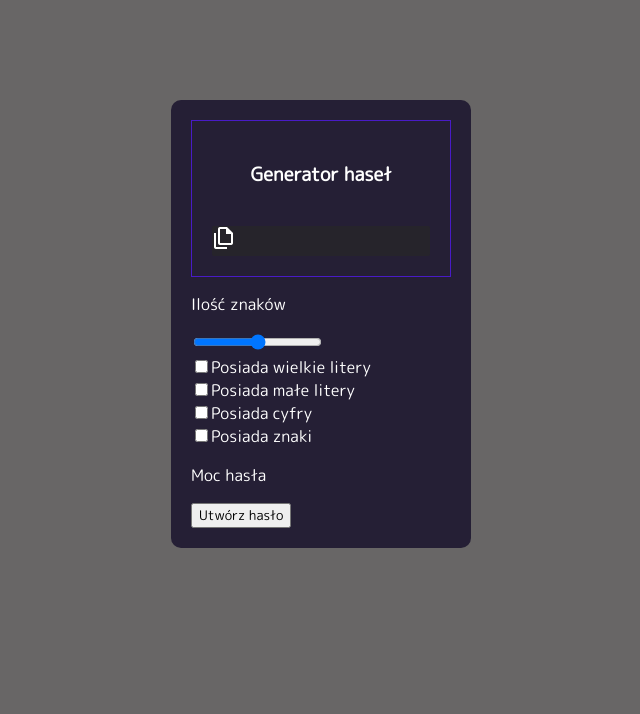
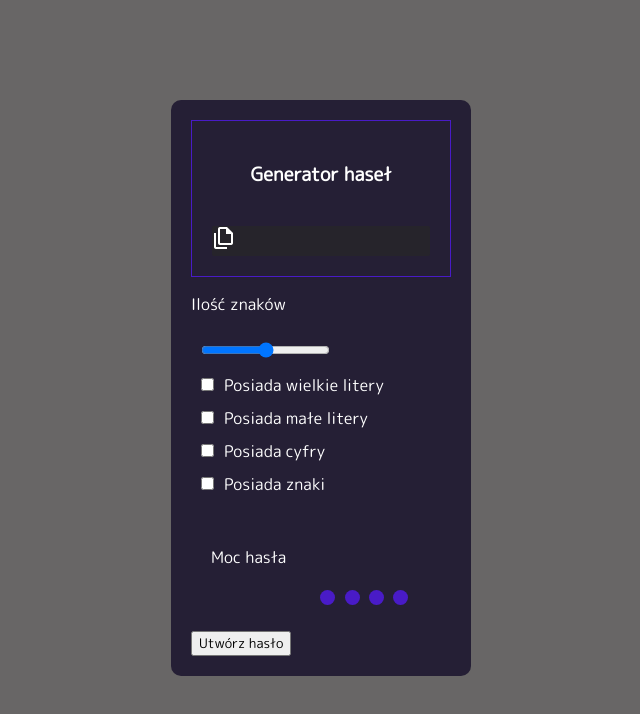
Before and after one commit to amagiera1979/Generator-hasel, a plain HTML site: page index.html in a window 1280 px wide. Shown: the whole page, without its empty margins (319-959 px from the left). Drawn offline with nearby package versions, Linux system fonts and the light colour scheme.

Commit message:
Stylowanie input, .strength, .str-bar, .bar

```diff
--- a/index.css
+++ b/index.css
@@ -1,14 +1,14 @@
 @import url('https://fonts.googleapis.com/css2?family=M+PLUS+Rounded+1c&display=swap');
-*{
+* {
   font-family: 'M PLUS Rounded 1c', sans-serif;
   box-sizing: border-box;
 }
-body{
+body {
   background-color: rgb(104, 102, 102);
-    color:white;
+  color: white;
 }
-.generator{
-margin-left:auto;
+.generator {
+  margin-left: auto;
   margin-right: auto;
   width: 300px;
   max-height: fit-content;
@@ -17,18 +17,44 @@ margin-top: 100px;
   padding: 20px;
   border-radius: 10px;
 }
-h3{
+h3 {
   text-align: center;
   padding-bottom: 20px;
 }
-.result{
+.result {
   padding: 20px;
-border: 1px solid rgb(73, 27, 199)
+  border: 1px solid rgb(73, 27, 199);
 }
-.copy{
+.copy {
   background-color: rgb(38, 36, 43);
   border-radius: 2px;
   align-items: flex-end;
   /* &#xf24d; */
 
 }
+input {
+  margin: 10px;
+}
+.strength {
+  margin-top: 10px;
+  padding: 20px;
+
+}
+.str-bar{
+    display: inline-block;
+width: 100px;
+height:20px;
+padding:5px;
+
+/* display:inline */
+
+}
+.bar{
+    width: 15px;
+    height:15px;
+    background-color: rgb(73, 27, 199);
+    display:inline-flex;
+    margin-left: 5px;
+    border-radius: 50%;
+
+}
```
Lines whose indentation alone changed are shown as unchanged.
